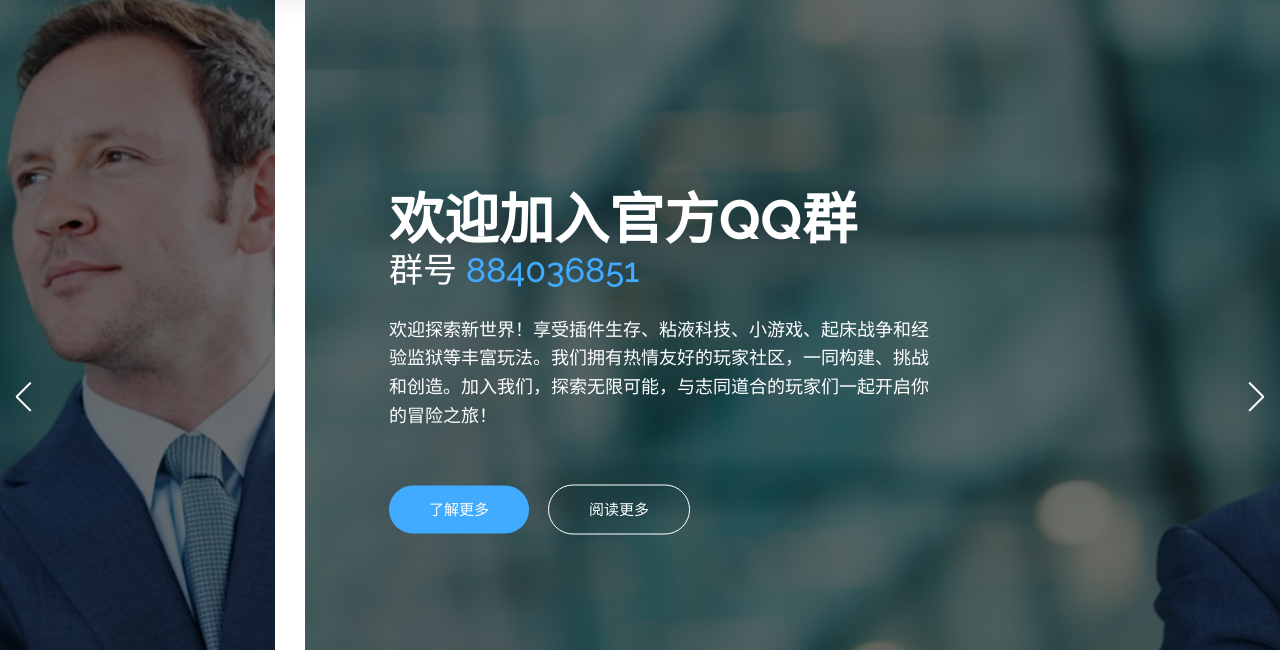
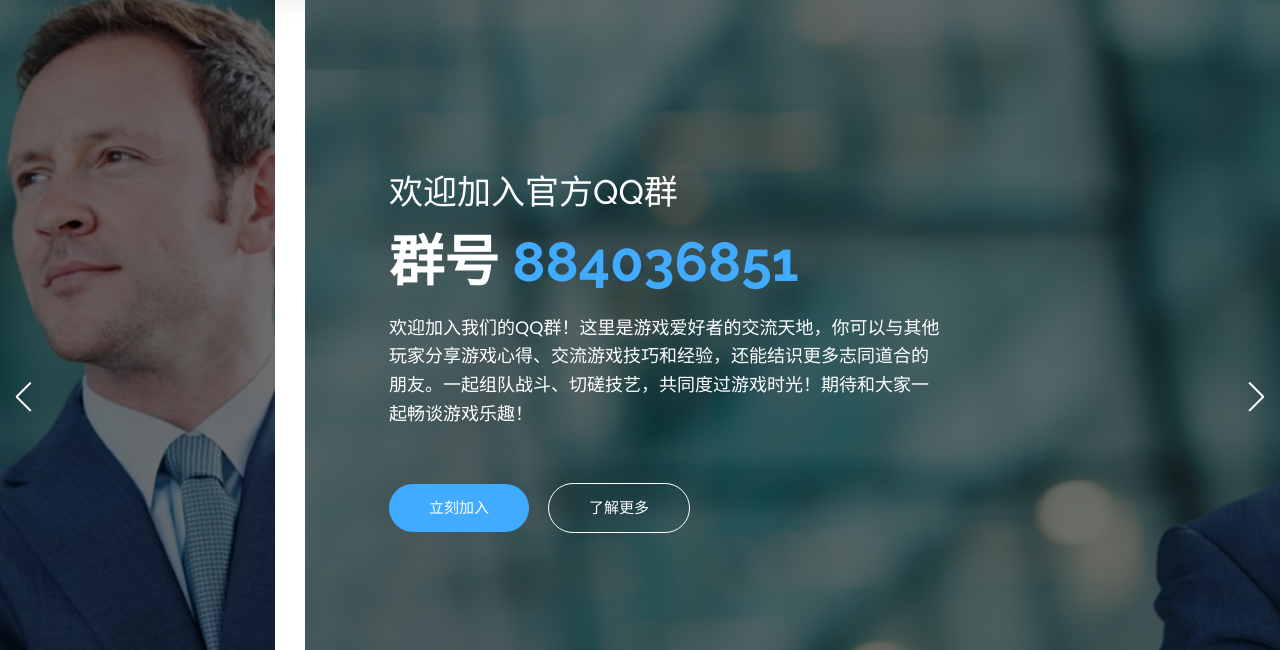
Before and after one commit to NewWorld-Network/NewWorld-Network, a plain HTML site: page index.html in a window 1280 px wide. Shown: the part 150-800 px from the top of the page. Drawn offline with Linux system fonts and the light colour scheme.

Commit message:
Update index.html

```diff
--- a/index.html
+++ b/index.html
@@ -219,15 +219,15 @@
                <div class="swiper-slide witr_swiper_height" style="background-image:url(static/image/slider1.jpg)">
                   <div class="witr_sw_text_area text-left">
                      <div class="witr_swiper_content">
-                        <h2>欢迎来到 <span>新世界</span></h2>
-                        <h1><span>MC.NWBBS.CN</span></h1>
+                        <h1>欢迎来到 <span>新世界</span></h1>
+                        <h2><span>MC.NWBBS.CN</span></h2>
                         <p>欢迎探索新世界！享受插件生存、粘液科技、小游戏、起床战争和经验监狱等丰富玩法。我们拥有热情友好的玩家社区，一同构建、挑战和创造。加入我们，探索无限可能，与志同道合的玩家们一起开启你的冒险之旅！</p>
                         <div class="slider_btn">
                            <div class="witr_btn_style">
                               <div class="witr_btn_sinner">
-                                 <a class="witr_btn" href="#">了解更多</a>
+                                 <a class="witr_btn" href="#">马上开玩</a>
                                  <a class="witr_btn active recpwit" href="#">
-                                 阅读更多</a>
+                                 观看视频</a>
                               </div>
                            </div>
                         </div>
@@ -238,15 +238,15 @@
                <div class="swiper-slide witr_swiper_height" style="background-image:url(static/image/slider1.jpg)">
                   <div class="witr_sw_text_area text-left">
                      <div class="witr_swiper_content">
-                        <h2>欢迎加入官方QQ群</h2>
-                        <h1>群号 <span>884036851</span></h1>
-                        <p>欢迎探索新世界！享受插件生存、粘液科技、小游戏、起床战争和经验监狱等丰富玩法。我们拥有热情友好的玩家社区，一同构建、挑战和创造。加入我们，探索无限可能，与志同道合的玩家们一起开启你的冒险之旅！</p>
+                        <h1>欢迎加入官方QQ群</h1>
+                        <h2>群号 <span>884036851</span></h2>
+                        <p>欢迎加入我们的QQ群！这里是游戏爱好者的交流天地，你可以与其他玩家分享游戏心得、交流游戏技巧和经验，还能结识更多志同道合的朋友。一起组队战斗、切磋技艺，共同度过游戏时光！期待和大家一起畅谈游戏乐趣！</p>
                         <div class="slider_btn">
                            <div class="witr_btn_style">
                               <div class="witr_btn_sinner">
-                                 <a class="witr_btn" href="#">了解更多</a>
+                                 <a class="witr_btn" href="#">立刻加入</a>
                                  <a class="witr_btn active recpwit" href="#">
-                                 阅读更多</a>
+                                 了解更多</a>
                               </div>
                            </div>
                         </div>
```
